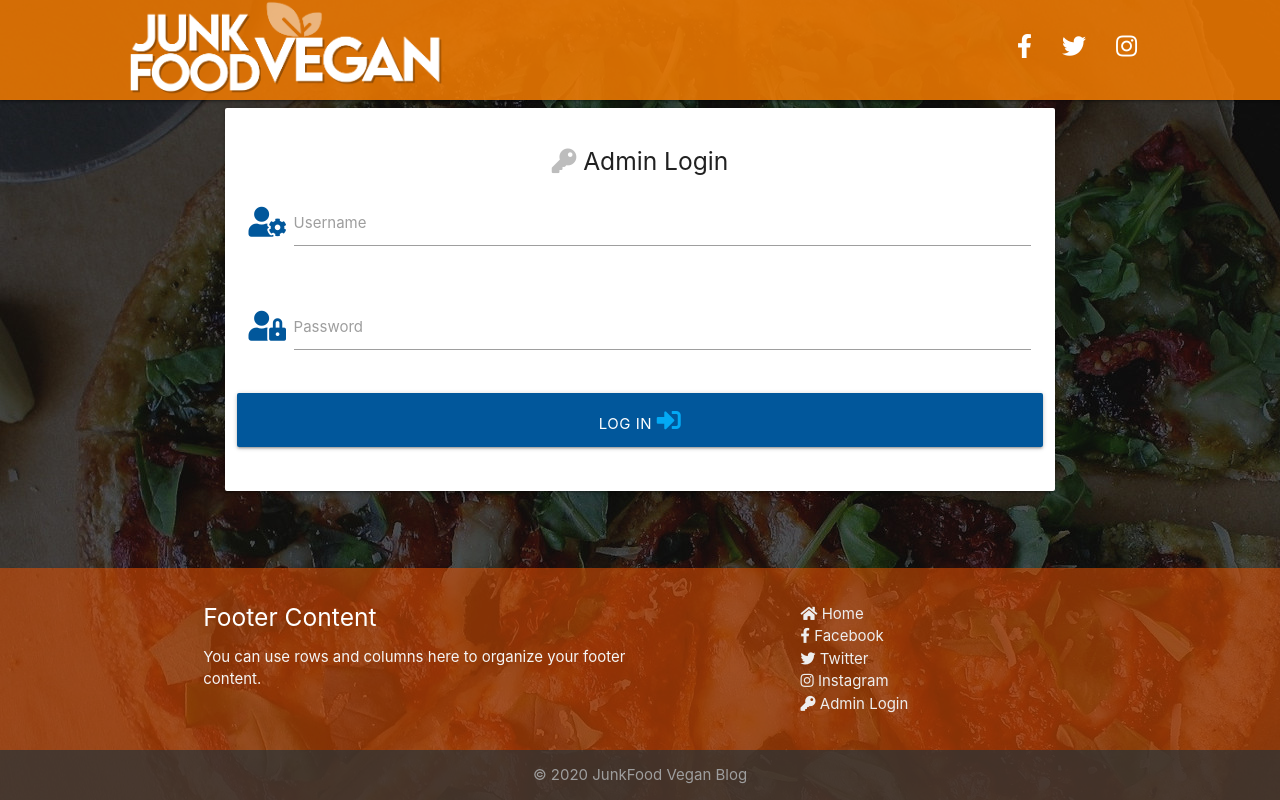
After one commit to RoryBr1/Milestone-3, a Flask app: page /register in a window 1280 px wide. The commit adds this page. Run offline with Flask 2, Linux system fonts and the light colour scheme; some libraries are stand-ins or nearby versions.

Commit message:
admin login authentication added. logout button added. flash messages displayed.

```diff
--- a/app.py
+++ b/app.py
@@ -23,6 +23,65 @@ mongo = PyMongo(app)
 def get_recipes():
     return render_template("recipes.html")
 
+@app.route("/admin_login", methods=["GET", "POST"])
+def admin_login():
+    if request.method == "POST":
+        # check if username exists in db
+        existing_user = mongo.db.users.find_one(
+            {"username": request.form.get("username").lower()})
+
+        if existing_user:
+            # ensure hashed password matches user input
+            if check_password_hash(
+                    existing_user["password"], request.form.get("password")):
+                        session["user"] = request.form.get("username").lower()
+                        flash("Logged in as {}".format(
+                            request.form.get("username")))
+                        return redirect(url_for(
+                            "get_recipes", username=session["user"]))
+            else:
+                # invalid password match
+                flash("Incorrect Password")
+                return redirect(url_for("admin_login"))
+
+        else:
+            # username doesn't exist
+            flash("Incorrect Username")
+            return redirect(url_for("admin_login"))
+
+    return render_template("admin-login.html")
+
+
+@app.route("/register", methods=["GET", "POST"])
+def register():
+    if request.method == "POST":
+        # check if username already exists in db
+        existing_user = mongo.db.users.find_one(
+            {"username": request.form.get("username").lower()})
+
+        if existing_user:
+            flash("Username already exists")
+            return redirect(url_for("register"))
+
+        register = {
+            "username": request.form.get("username").lower(),
+            "password": generate_password_hash(request.form.get("password"))
+        }
+        mongo.db.users.insert_one(register)
+
+        # put the new user into 'session' cookie
+        session["user"] = request.form.get("username").lower()
+        flash("Registration Successful!")
+        return redirect(url_for("profile", username=session["user"]))
+
+    return render_template("admin-login.html")
+
+@app.route("/logout")
+def logout():
+    # remove user from session cookie
+    flash("You have been logged out")
+    session.pop("user")
+    return redirect(url_for("get_recipes"))
 
 if __name__ == "__main__":
     app.run(host=os.environ.get("IP"),
--- /dev/null
+++ b/templates/admin-login.html
@@ -0,0 +1,37 @@
+{% extends "base.html" %}
+{% block content %}
+
+
+  <div class="row">
+        <form class="col s12 m8 offset-m2" method="POST" action="{{ url_for('admin_login') }}">
+            <div class="card-panel">
+                <h5 class="center-align"><i class="fas fa-key grey-text text-lighten-1"></i> Admin Login</h5>
+                <!-- username -->
+                <div class="row">
+					<div class="input-field col s12">
+						<i class="fas fa-user-cog prefix light-blue-text text-darken-4"></i>
+						<input id="username" name="username" type="text" minlength="5"
+                            maxlength="15" pattern="^[a-zA-Z0-9]{5,15}$" class="validate" required>
+						<label for="username">Username</label>
+					</div>
+                </div>
+                <!-- passowrd -->
+                <div class="row">
+                    <div class="input-field col s12">
+						<i class="fas fa-user-lock prefix light-blue-text text-darken-4"></i>
+                        <input id="password" name="password" type="password" minlength="5"
+                            maxlength="15" pattern="^[a-zA-Z0-9]{5,15}$" class="validate" required>
+                        <label for="password">Password</label>
+                    </div>
+                </div>
+                <!-- register -->
+                <div class="row">
+                    <button type="submit" class="col s12 btn-large light-blue darken-4 text-shadow">
+                        Log In <i class="fas fa-sign-in-alt light-blue-text"></i>
+                    </button>
+                </div>
+            </div>
+        </form>
+  </div>
+
+{% endblock %}
--- a/templates/base.html
+++ b/templates/base.html
@@ -9,6 +9,9 @@
     <link rel="stylesheet" href="https://cdnjs.cloudflare.com/ajax/libs/font-awesome/5.13.1/css/all.min.css"
         integrity="sha512-xA6Hp6oezhjd6LiLZynuukm80f8BoZ3OpcEYaqKoCV3HKQDrYjDE1Gu8ocxgxoXmwmSzM4iqPvCsOkQNiu41GA=="
         crossorigin="anonymous" type="text/css">
+
+    <!-- Materialize Icons -->
+    <link href="https://fonts.googleapis.com/icon?family=Material+Icons" rel="stylesheet">
 
     <!-- Materialize CSS -->
     <link rel="stylesheet" href="https://cdnjs.cloudflare.com/ajax/libs/materialize/1.0.0/css/materialize.min.css"
@@ -28,6 +31,9 @@
                     <img src="../static/images/logo.png" alt="JunkFoodVegan Logo" id="logo" height=100>
                 </a>
                 <ul id="nav-mobile" class="right hide-on-med-and-down">
+                     {% if session.user|lower == "admin1"|lower %}
+                    <li><a href="{{ url_for('logout') }}" class="waves-effect waves-light btn"><i class="material-icons right">logout</i>Logout as Admin</a></li>
+                    {% endif %}
                     <li><a href="http://www.facebook.com" target="_blank">
                             <i class="fab fa-facebook-f"></i>
                         </a></li>
@@ -41,6 +47,29 @@
             </div>
         </nav>
     </header>
+
+        <section>
+        <!--flash messages-->
+        {% with messages = get_flashed_messages() %}
+            {% if messages %}
+                {% for message in messages %}
+                      <div class="row">
+                            <div class="col s6">
+                            <div class="card grey lighten-5">
+                                <div class="card-content grey-text text-darken-4">
+                                {{ message }}
+                                </div>
+                            </div>
+                            </div>
+                        </div>
+                {% endfor %}
+            {% endif %}
+        {% endwith %}
+    </section>
+
+    <section>
+
+    </section>
 
     <main>
 
@@ -62,7 +91,7 @@
                   <li><a class="grey-text text-lighten-3" href="http://www.facebook.com/" target="_blank"><i class="fab fa-facebook-f"></i> Facebook</a></li>
                   <li><a class="grey-text text-lighten-3" href="http://www.twitter.com/" target="_blank"><i class="fab fa-twitter"></i> Twitter</a></li>
                   <li><a class="grey-text text-lighten-3" href="http://www.instagram.com/" target="_blank"><i class="fab fa-instagram"></i> Instagram</a></li>
-                  <li><a class="grey-text text-lighten-3" href="http://www.instagram.com/" target="_blank"><i class="fas fa-key"></i> Admin Login</a></li>
+                  <li><a class="grey-text text-lighten-3" href="{{ url_for('admin_login') }}"><i class="fas fa-key"></i> Admin Login</a></li>
                 </ul>
               </div>
             </div>
```
Also changed, not shown: templates/recipes.html (+4 -6 lines), static/css/style.css (line endings or trailing spaces).
